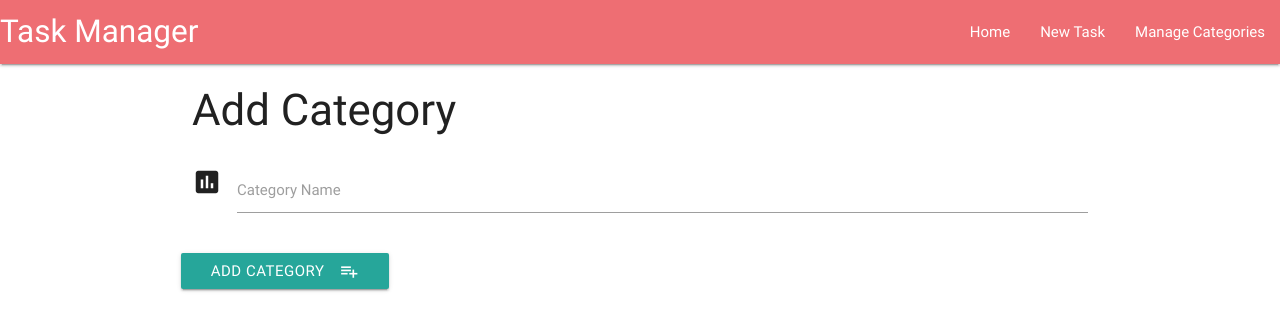
After one commit to Wonka86/Task-Manager, a Flask app: page /add_category in a window 1280 px wide. The commit adds this page. Shown: the top 331 px of the page. Run offline with Flask 2, Linux system fonts and the light colour scheme; some libraries are stand-ins or nearby versions.

Commit message:
additions to categories and nav bar

```diff
--- a/app.py
+++ b/app.py
@@ -55,6 +55,42 @@ def delete_task(task_id):
     mongo.db.tasks.remove({'_id': ObjectId(task_id)})
     return redirect(url_for('get_tasks'))
 
+@app.route('/get_categories')
+def get_categories():
+    return render_template('categories.html',
+                           categories=mongo.db.categories.find())
+
+@app.route('/edit_category/<category_id>')
+def edit_category(category_id):
+    return render_template('editcategory.html',
+                           category=mongo.db.categories.find_one(
+                           {'_id': ObjectId(category_id)}))
+
+
+@app.route('/update_category/<category_id>', methods=['POST'])
+def update_category(category_id):
+    mongo.db.categories.update(
+        {'_id': ObjectId(category_id)},
+        {'category_name': request.form.get('category_name')})
+    return redirect(url_for('get_categories'))
+
+
+@app.route('/delete_category/<category_id>')
+def delete_category(category_id):
+    mongo.db.categories.remove({'_id': ObjectId(category_id)})
+    return redirect(url_for('get_categories'))
+
+
+@app.route('/insert_category', methods=['POST'])
+def insert_category():
+    category_doc = {'category_name': request.form.get('category_name')}
+    mongo.db.categories.insert_one(category_doc)
+    return redirect(url_for('get_categories'))
+
+
+@app.route('/add_category')
+def add_category():
+    return render_template('addcategory.html')
 
 if __name__ == '__main__':
     app.run(host=os.environ.get('IP'),
--- /dev/null
+++ b/templates/addcategory.html
@@ -0,0 +1,19 @@
+{% extends 'base.html'%}
+
+{% block content %}
+<h3>Add Category</h3>
+<form action="{{ url_for('insert_category') }}" method="POST" class="col s12">
+    <div class="row">
+        <div class="input-field col s12">
+            <i class="material-icons prefix">poll</i>
+            <input id="category_name" name="category_name" type="text" class="validate">
+            <label for="category_name">Category Name</label>
+        </div>
+    </div>
+    <div class="row">
+        <button class="btn waves-effect waves-light" type="submit" name="action">Add Category
+            <i class="material-icons right">playlist_add</i>
+        </button>
+    </div>
+</form>
+{% endblock %}
--- a/templates/base.html
+++ b/templates/base.html
@@ -11,6 +11,24 @@
     <title>Document</title>
 </head>
 <body>
+<header>
+        <nav>
+            <div class="nav-wrapper">
+                <a href="{{url_for('get_tasks')}}" class="brand-logo">Task Manager</a>
+                <a href="#" data-activates="mobile-demo" class="button-collapse"><i class="material-icons">menu</i></a>
+                <ul id="nav-mobile" class="right hide-on-med-and-down">
+                    <li><a href="{{url_for('get_tasks')}}">Home</a></li>
+                    <li><a href="{{url_for('add_task')}}">New Task</a></li>
+                    <li><a href="{{url_for('get_categories')}}">Manage Categories</a></li>
+                </ul>
+                <ul class="side-nav" id="mobile-demo">
+                    <li><a href="{{url_for('get_tasks')}}">Home</a></li>
+                    <li><a href="{{url_for('add_task')}}">New Task</a></li>
+                    <li><a href="{{url_for('get_categories')}}">Manage Categories</a></li>
+                </ul>
+            </div>
+        </nav>
+    </header>
 
     <div class="container">
         {% block content %} {% endblock %}
```
Also changed, not shown: templates/categories.html (+27 -0 lines), templates/editcategory.html (added, +24 -0 lines).
